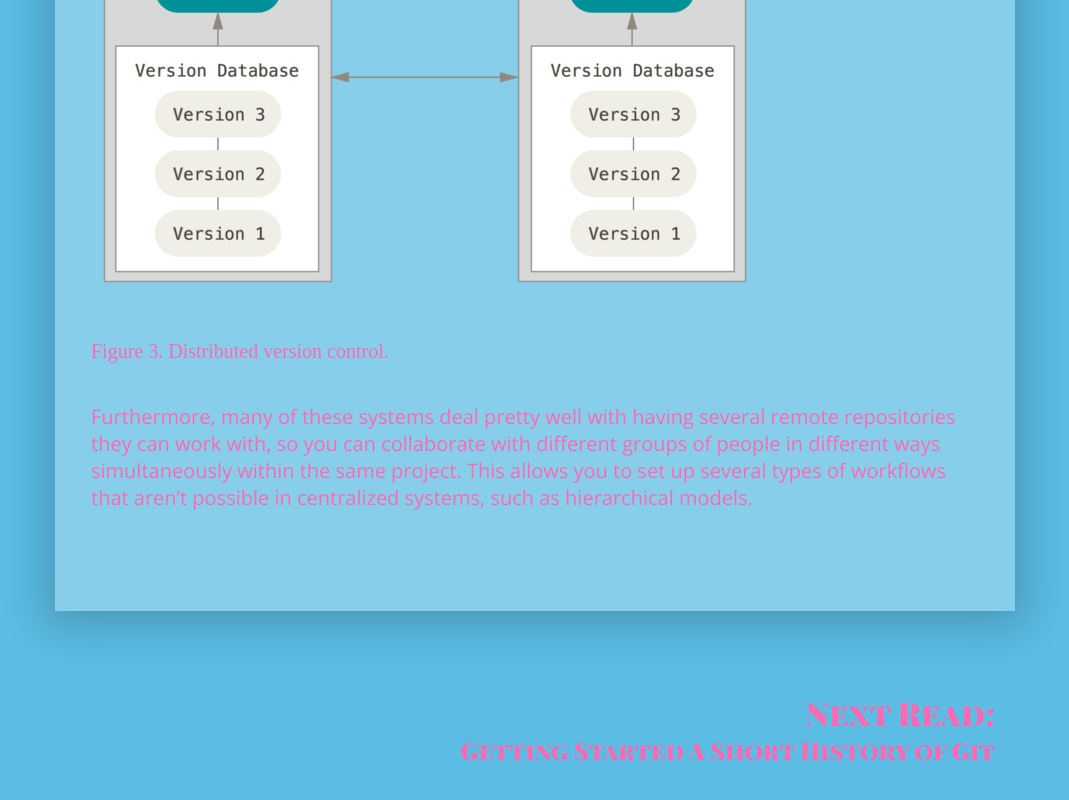
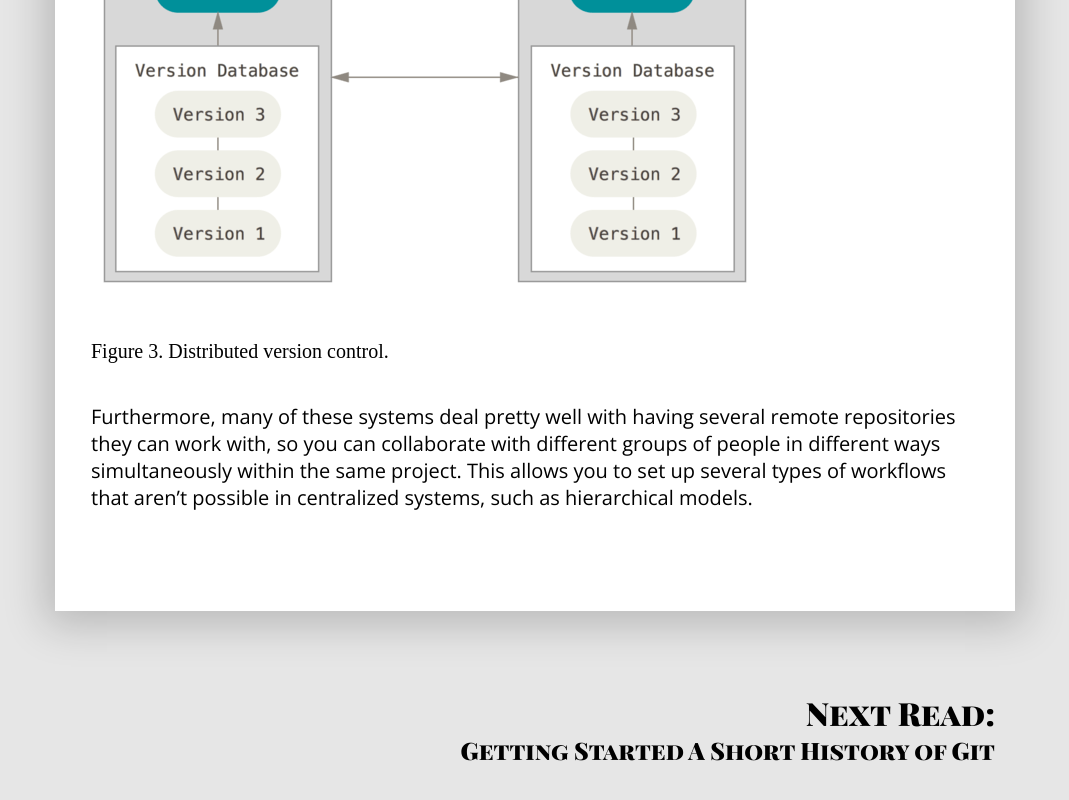
Before and after one commit to sklinkusch/10-messy-sass, a plain HTML site: page index.html in a window 1280 px wide. Shown: the part 4155-4955 px from the top of the page, without its empty margins (105-1174 px from the left). Drawn offline with nearby package versions, Linux system fonts and the light colour scheme.

Commit message:
created color theme print

```diff
--- /dev/null
+++ b/assets/scss/_theme-print.scss
@@ -0,0 +1,4 @@
+$background: white;
+$foreground: black;
+
+$brandPrimary: #cccccc;
--- a/assets/scss/_vars.scss
+++ b/assets/scss/_vars.scss
@@ -1,4 +1,4 @@
-@import './theme-sky';
+@import './theme-print';
 $primaryFont: "Playfair Display SC", serif;
 $secondaryFont: "Open Sans", sans-serif;
 
```
Also changed, not shown: assets/css/style.css, 1 other file.
